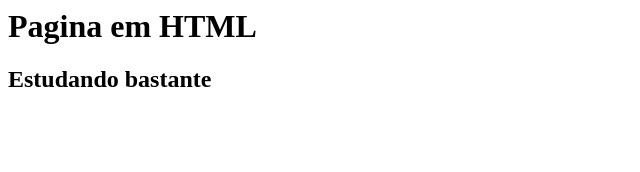
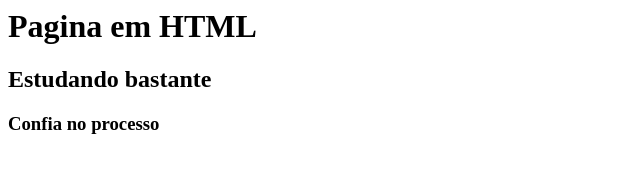
Before and after one commit to michelly-dev/gama-no-github, a plain HTML site: page index.html in a window 1280 px wide. Shown: the whole page, without its empty margins (0-640 px from the left). Drawn offline with Linux system fonts and the light colour scheme.

Commit message:
Atualização a partir do GitHub

```diff
--- a/index.html
+++ b/index.html
@@ -2,5 +2,6 @@
   <body>
     <h1>Pagina em HTML</h1>
     <h2>Estudando bastante</h2>
+    <h3>Confia no processo</h3>
   </body>
 </html>
```
